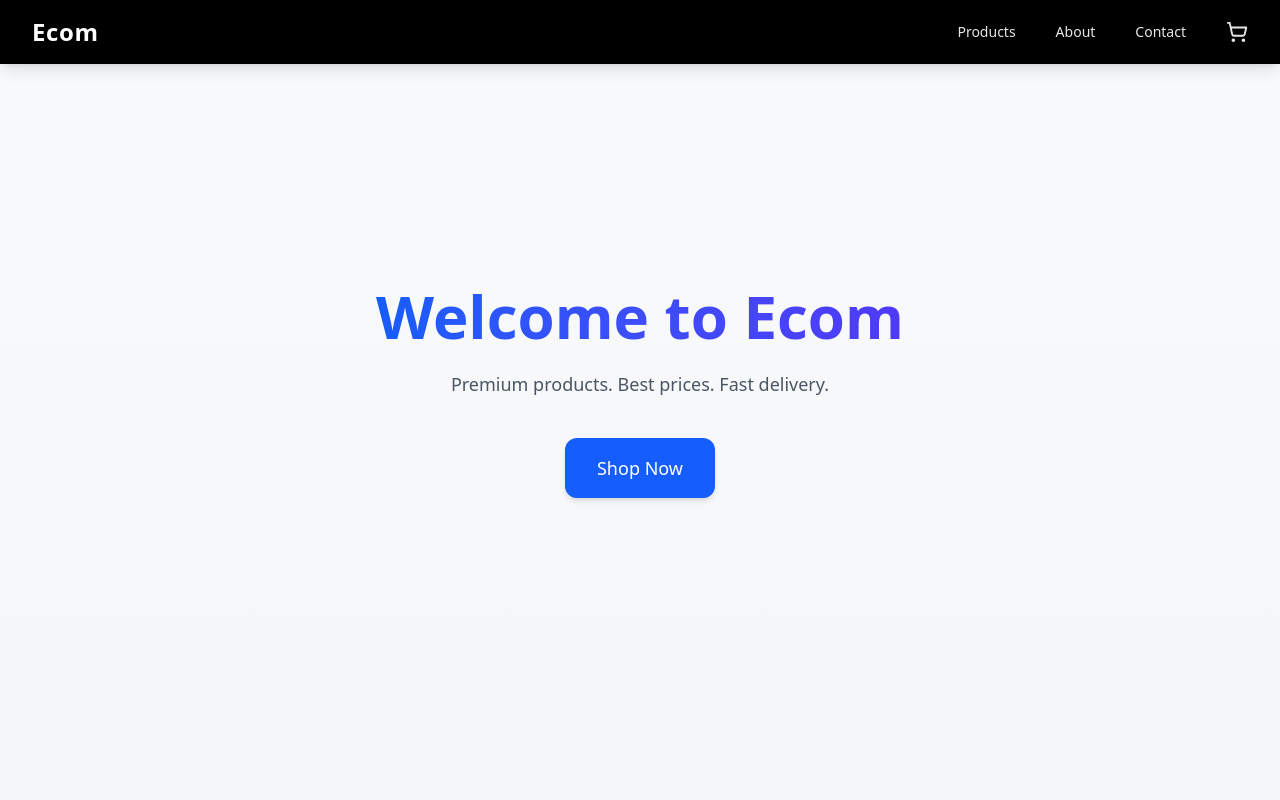
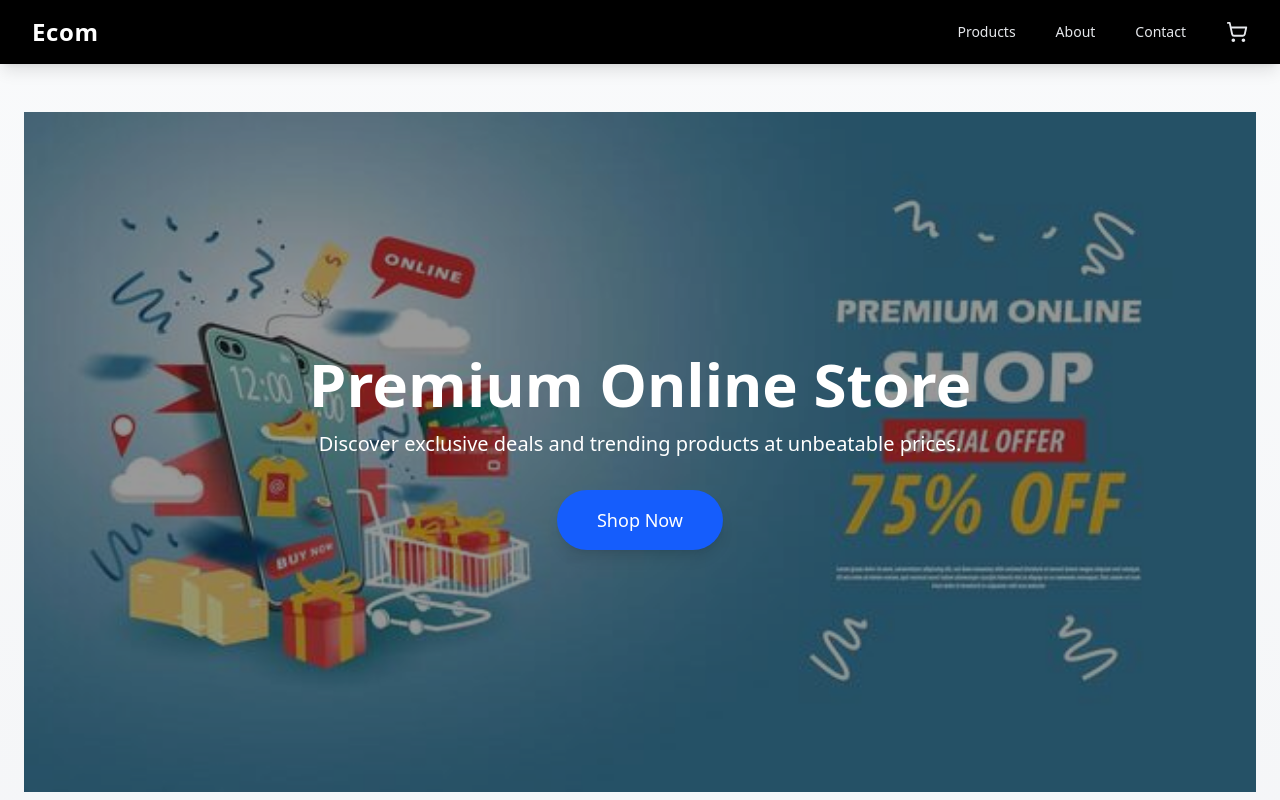
Before and after one commit to Jayanthan10/ecommerce-app-router, a Next.js app: page / in a window 1280 px wide. Shown: the top 800 px of the page. Built offline with nearby package versions, Linux system fonts and the light colour scheme.

Commit message:
banner added in home

```diff
--- a/src/app/components/Navbar.tsx
+++ b/src/app/components/Navbar.tsx
@@ -4,8 +4,9 @@ import Link from "next/link"
 import { usePathname, useSearchParams } from "next/navigation"
 import { useCart } from "@/app/context/CartContext"
 import { ShoppingCart } from "lucide-react"
+import { Suspense } from "react"
 
-export default function Navbar() {
+function NavbarContent() {
   const pathname = usePathname()
   const searchParams = useSearchParams()
   const { totalItems } = useCart()
@@ -23,20 +24,12 @@ export default function Navbar() {
     <nav className="bg-black sticky top-0 z-50 shadow-lg">
       <div className="max-w-7xl mx-auto px-8 py-4 flex items-center justify-between">
 
-        {/* LEFT — Logo */}
-        <Link
-          href="/"
-          className="text-2xl font-bold text-white tracking-wide"
-        >
+        <Link href="/" className="text-2xl font-bold text-white tracking-wide">
           Ecom
         </Link>
 
-        {/* CENTER — Search */}
         {pathname.startsWith("/products") && (
-          <form
-            action="/products"
-            className="flex items-center gap-2 flex-1 mx-12"
-          >
+          <form action="/products" className="flex items-center gap-2 flex-1 mx-12">
             <input
               type="text"
               name="title"
@@ -53,7 +46,6 @@ export default function Navbar() {
           </form>
         )}
 
-        {/* RIGHT — Nav Links */}
         <div className="flex gap-10 items-center text-sm">
           <Link href="/products" className={linkStyle("/products")}>
             Products
@@ -65,7 +57,6 @@ export default function Navbar() {
             Contact
           </Link>
 
-          {/* 🛒 Cart Icon */}
           <Link
             href="/cart"
             className="relative text-gray-200 hover:text-white transition"
@@ -84,3 +75,11 @@ export default function Navbar() {
     </nav>
   )
 }
+
+export default function Navbar() {
+  return (
+    <Suspense fallback={null}>
+      <NavbarContent />
+    </Suspense>
+  )
+}
--- a/src/app/page.tsx
+++ b/src/app/page.tsx
@@ -1,22 +1,41 @@
 import Link from "next/link";
+import Image from "next/image";
 
 export default function Home() {
   return (
-    <section className="flex flex-col items-center justify-center text-center min-h-[70vh]">
-      <h1 className="text-6xl font-bold mb-6 bg-gradient-to-r from-blue-600 to-indigo-600 bg-clip-text text-transparent">
-        Welcome to Ecom
+    <section className="relative w-full h-[85vh] overflow-hidden">
+
+      {/* Background Image */}
+      <Image
+        src="/image.png"
+        alt="Ecommerce Banner"
+        fill
+        priority
+        className="object-cover"
+      />
+
+      {/* Dark Overlay */}
+      <div className="absolute inset-0 bg-black/40" />
+
+      {/* Content */}
+      <div className="absolute inset-0 flex flex-col items-center justify-center text-center text-white px-6">
+
+        <h1 className="text-4xl md:text-6xl font-bold mb-4">
+          Premium Online Store
         </h1>
 
-      <p className="text-gray-600 text-lg mb-10 max-w-xl">
-        Premium products. Best prices. Fast delivery.
+        <p className="text-lg md:text-xl mb-8 max-w-2xl">
+          Discover exclusive deals and trending products at unbeatable prices.
         </p>
 
         <Link
           href="/products"
-        className="bg-blue-600 hover:bg-blue-700 text-white px-8 py-4 rounded-xl text-lg transition shadow-md hover:shadow-lg"
+          className="bg-blue-600 hover:bg-blue-700 px-10 py-4 rounded-full text-lg font-medium transition transform hover:scale-105 shadow-lg"
         >
           Shop Now
         </Link>
+
+      </div>
     </section>
   );
 }
```
Also changed, not shown: public/image.png (added). Lines whose indentation alone changed are shown as unchanged.
